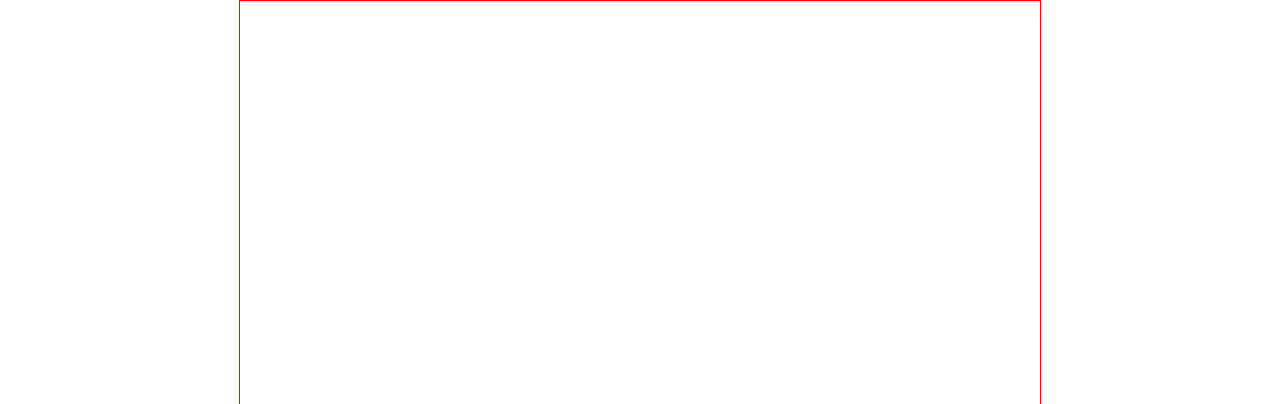
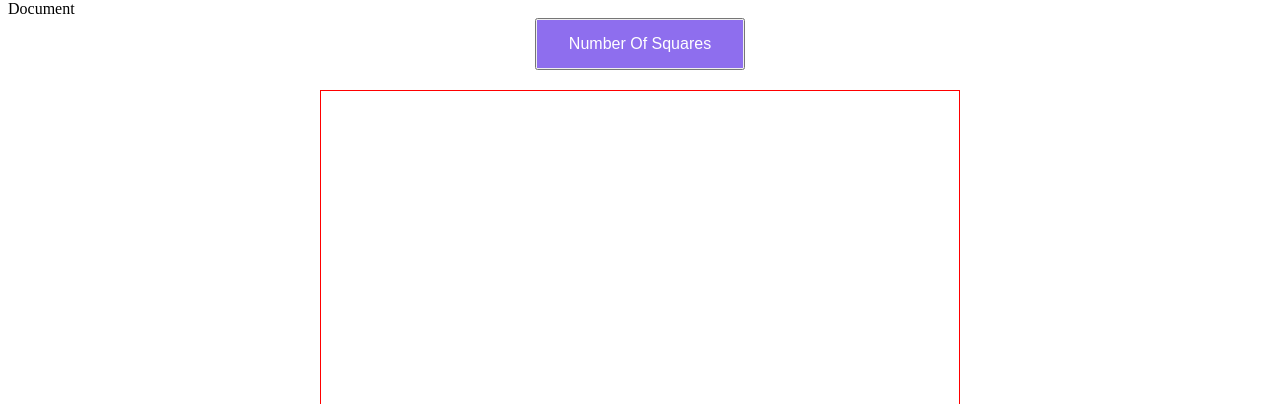
Before and after one commit to Roiyals/Etch-a-Sketch, a plain HTML site: page index.html in a window 1280 px wide. Shown: the top 404 px of the page. Drawn offline with Linux system fonts and the light colour scheme.

Commit message:
add button that changes grid si

```diff
--- a/index.html
+++ b/index.html
@@ -7,6 +7,9 @@
     <link rel="stylesheet" href="styles.css" />
   </head>
   <body>
+    <button>
+      <p class="btn">Number of squares</p>
+    </button>
     <div class="container"></div>
     <script src="script.js" defer></script>
   </body>
--- a/script.js
+++ b/script.js
@@ -1,14 +1,44 @@
 "use strict";
 
 let container = document.querySelector(".container");
+let button = document.querySelector(".btn");
+let defaultSize = 16;
 
-for (let i = 0; i < 256; i++) {
-  let divs = document.createElement("div");
-  divs.style.minWidth = "6.25%";
-  divs.style.minHeight = "6.25%";
-  divs.addEventListener("mouseover", (event) => {
-    event.target.style.backgroundColor = "black";
-  });
+createGrid(defaultSize);
 
-  container.appendChild(divs);
+function createGrid(size) {
+  for (let i = 0; i < size * size; i++) {
+    let divs = document.createElement("div");
+    let divSize = 100 / size + "%";
+
+    divs.style.minWidth = divSize;
+    divs.style.minHeight = divSize;
+    divs.style.flexGrow = "1";
+    divs.addEventListener("mouseover", (event) => hoverColors(event.target));
+
+    container.appendChild(divs);
+  }
 }
+
+button.addEventListener("click", () => {
+  let userInput = prompt("Enter a number from 1 - 100");
+  userInput = Number(userInput);
+  const allDivs = container.querySelectorAll("div");
+  allDivs.forEach((div) => div.remove());
+
+  if (userInput > 100) {
+    alert("Too much!");
+  } else if (!Number.isInteger(userInput)) {
+    alert("Not a number!");
+  } else {
+    createGrid(userInput);
+  }
+});
+
+function hoverColors(div) {
+  const r = Math.floor(Math.random() * 256);
+  const g = Math.floor(Math.random() * 256);
+  const b = Math.floor(Math.random() * 256);
+
+  div.style.backgroundColor = `rgb(${r}, ${g}, ${b})`;
+}
--- a/styles.css
+++ b/styles.css
@@ -1,16 +1,33 @@
 * {
   margin: 0px;
   padding: 0px;
+  box-sizing: border-box;
+  display: inline-block;
+}
+
+body {
+  display: flex;
+  flex-direction: column;
+  align-items: center;
 }
 
 .container {
   display: flex;
   flex-wrap: wrap;
-  width: 100vh;
-  height: 100vh;
-  justify-content: center;
-  align-items: center;
+  width: 80vh;
+  height: 80vh;
 
   border: solid red 1px;
-  margin: 0 auto;
+  margin-top: 20px;
 }
+
+.btn {
+  background-color: rgb(142, 110, 238);
+  border: none;
+  color: white;
+  padding: 15px 32px;
+  text-transform: capitalize;
+  text-align: center;
+  text-decoration: none;
+  font-size: 16px;
+}
```
